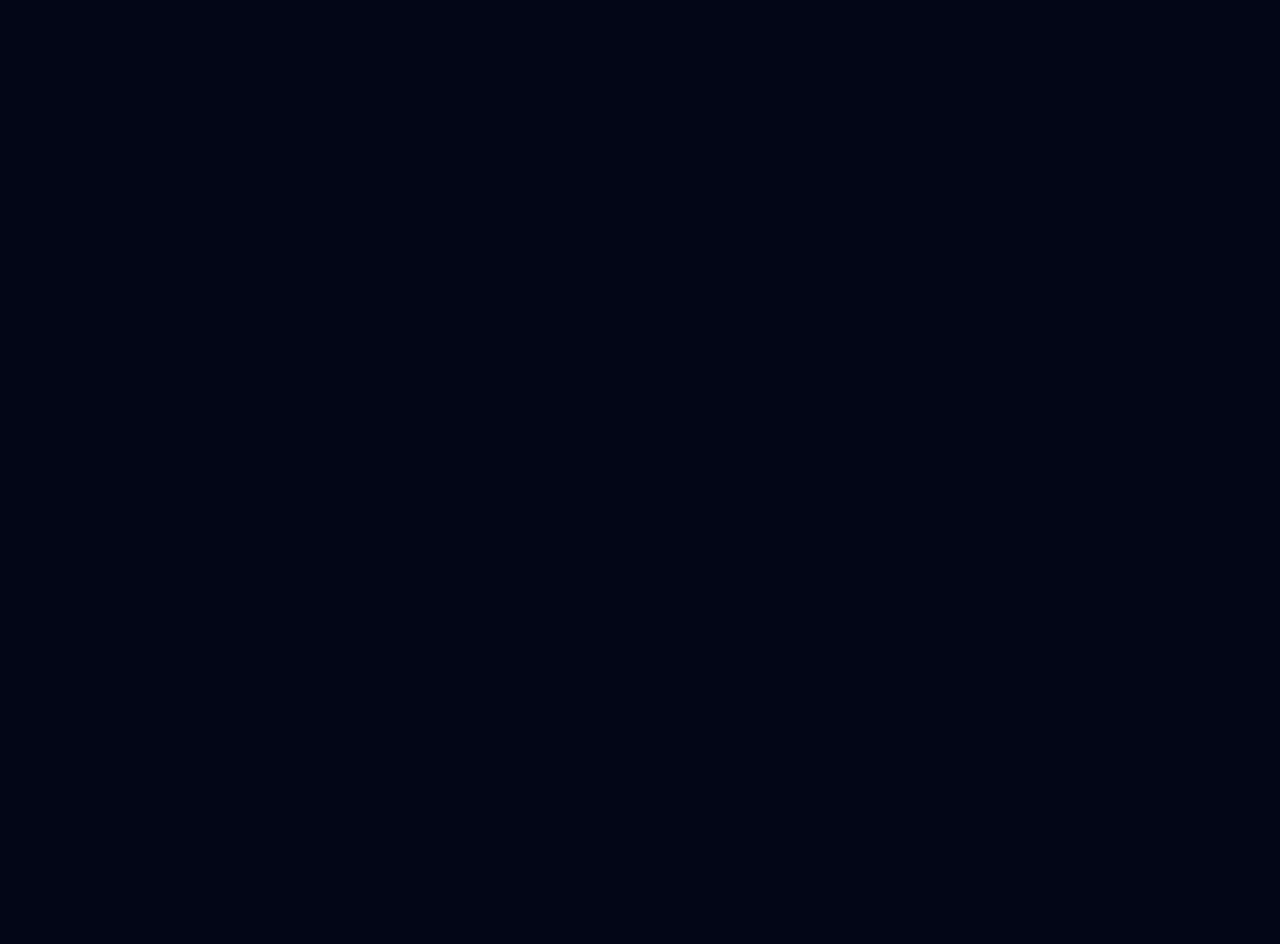
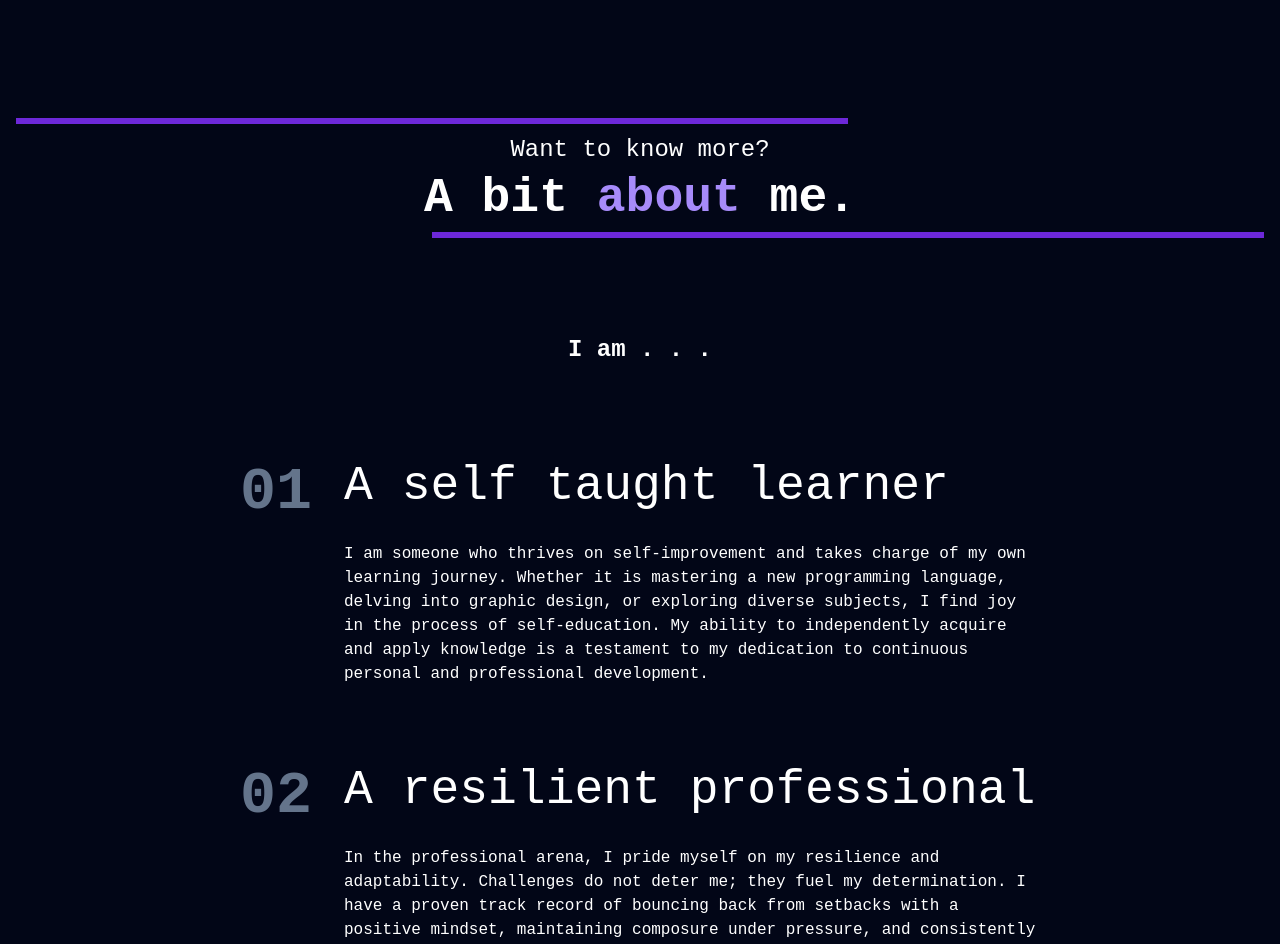
Before and after one commit to JacksVDF/JacksVDF-WebPortfolio, a SvelteKit app: page / in a window 1280 px wide. Shown: the part 1380-2324 px from the top of the page. Before the commit the page ends 1474 px from the top, so only its background shows below. Built offline with nearby package versions, Linux system fonts and the light colour scheme; no server answers.

Commit message:
feat: :sparkles: Main Component | Additional section for about me

```diff
--- a/src/components/Header.svelte
+++ b/src/components/Header.svelte
@@ -11,7 +11,7 @@
   <h1 class="font-medium">
     <b class="font-bold poppins">Julián A.</b> Cardona
   </h1>
-  <div class="sm:flex items-center gap-4 hidden">
+  <div class="sm:flex ml-auto pr-4 items-center gap-4 hidden">
     {#each tabs as tab, index}
       <a href="{tab.link}" class="duration-200 hover:text-violet-400">
         <p>{tab.name}</p>
--- a/src/components/Main.svelte
+++ b/src/components/Main.svelte
@@ -11,6 +11,11 @@
     {name: 'DevSecOps', icon: 'fa-solid fa-microchip'},
     {name: 'Linux OS', icon: 'fa-solid fa-terminal'},
     ]
+  let benefits = [
+    {name: 'A self taught learner', description: 'I am someone who thrives on self-improvement and takes charge of my own learning journey. Whether it is mastering a new programming language, delving into graphic design, or exploring diverse subjects, I find joy in the process of self-education. My ability to independently acquire and apply knowledge is a testament to my dedication to continuous personal and professional development.'},
+    {name: 'A resilient professional', description: 'In the professional arena, I pride myself on my resilience and adaptability. Challenges do not deter me; they fuel my determination. I have a proven track record of bouncing back from setbacks with a positive mindset, maintaining composure under pressure, and consistently delivering results. My resilience makes me a reliable and steady force in any work environment.'},
+    {name: 'An Cloud and Cybersecurity enthusiast', description: 'I am genuinely passionate about the dynamic realms of cloud computing and cybersecurity. Staying abreast of the latest technological advancements is not just a task for me; it is a fascination. From understanding the intricacies of cloud-based solutions to ensuring the security of digital landscapes, my enthusiasm drives me to continually explore and implement cutting-edge strategies in the ever-evolving field of information technology.'},
+  ]
 
   onMount(()=>{
     lottie.loadAnimation({
@@ -67,9 +72,32 @@
       </Step>
       <Step step={steps[2]}>
         <p>These Linux Open Source projects are meant to be used for the community and my Research Group GEHIRN</p>
-        <strong class="text-violet-400">LinuxOS, Bash, Terminal & OS Software</strong> All these tech is for OpenSource projects.
+        <strong class="text-violet-400">LinuxOS, Bash, Terminal & OS Software</strong> All these tech is for OpenSource.
       </Step>
     </div>
   </section>
 
+  <section id="about" class="py-20 pt-10 lg:pt-16 lg:py-32 flex flex-col gap-16 sm:gap-20 md:gap-24 relative">
+    <div class="flex flex-col gap-2 text-center relative before:absolute before:top-0 before:left-0 before:w-2/3 before:h-1.5 before:bg-violet-700 after:absolute after:bottom-0 after:right-0 after:w-2/3 after:h-1.5 after:bg-violet-700 py-4">
+      <h6 class="text-lg sm:text-xl md:text-2xl">Want to know more?</h6>
+      <h3 class="font-semibold text-3xl sm:text-4xl md:text-5xl">A bit <span class="poppins text-violet-400">about</span> me.</h3>
+    </div>
+    <p class="mx-auto poppins font-semibold text-lg sm:text-xl md:text-2xl">I am . . .</p>
+    <div class="flex flex-col gap-20 w-full mx-auto max-w-[800px]">
+      {#each benefits as benefit, index}
+        <div class="flex gap-6 sm:gap-8">
+          <p class="poppins text-4xl sm:text-5xl md:text-6xl text-slate-500 font-semibold">
+            0{index+1}
+          </p>
+          <div class="flex flex-col gap-6 sm:gap-8">
+            <h3 class="text-2xl sm:text-3xl md:text-5xl">
+              {benefit.name}
+            </h3>
+            <p>{benefit.description}</p>
+          </div>
+        </div>
+      {/each}
+    </div>
+  </section>
+
 </main>
```
